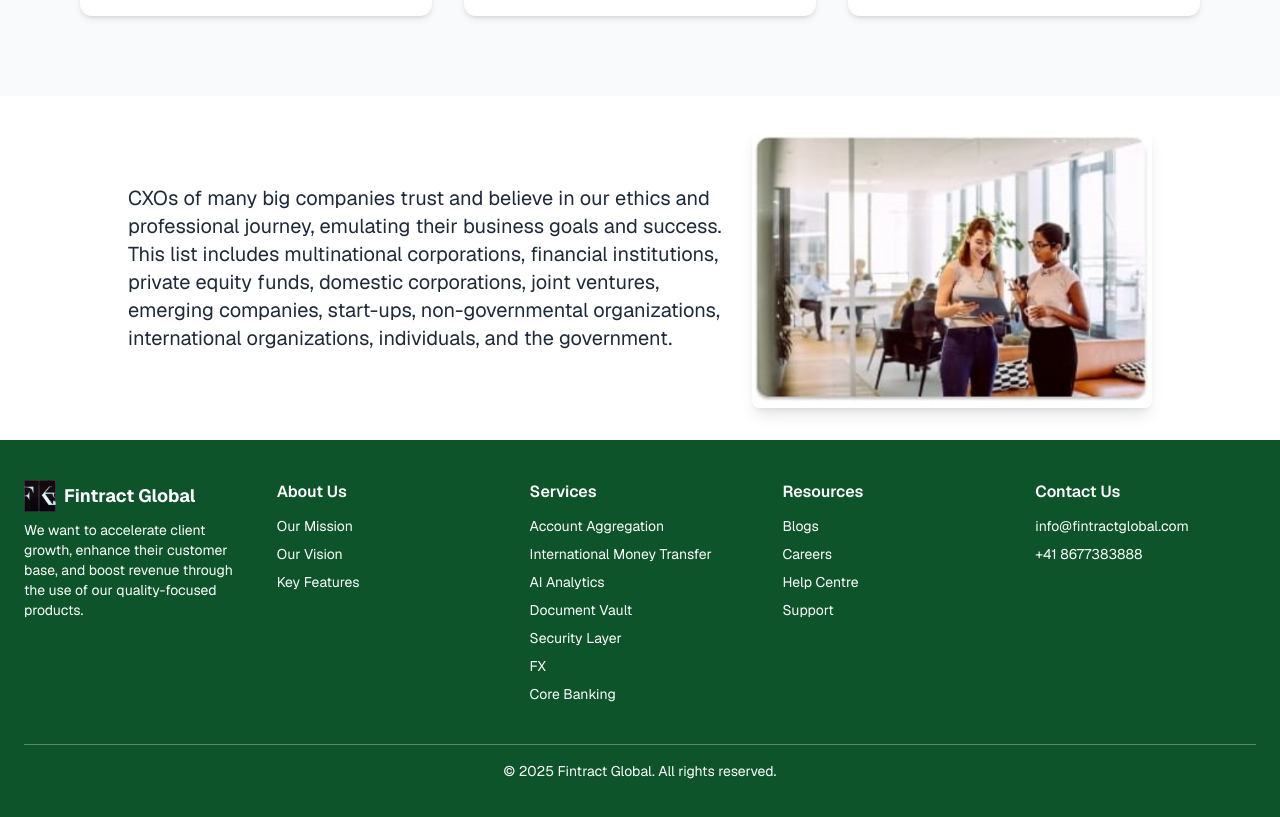
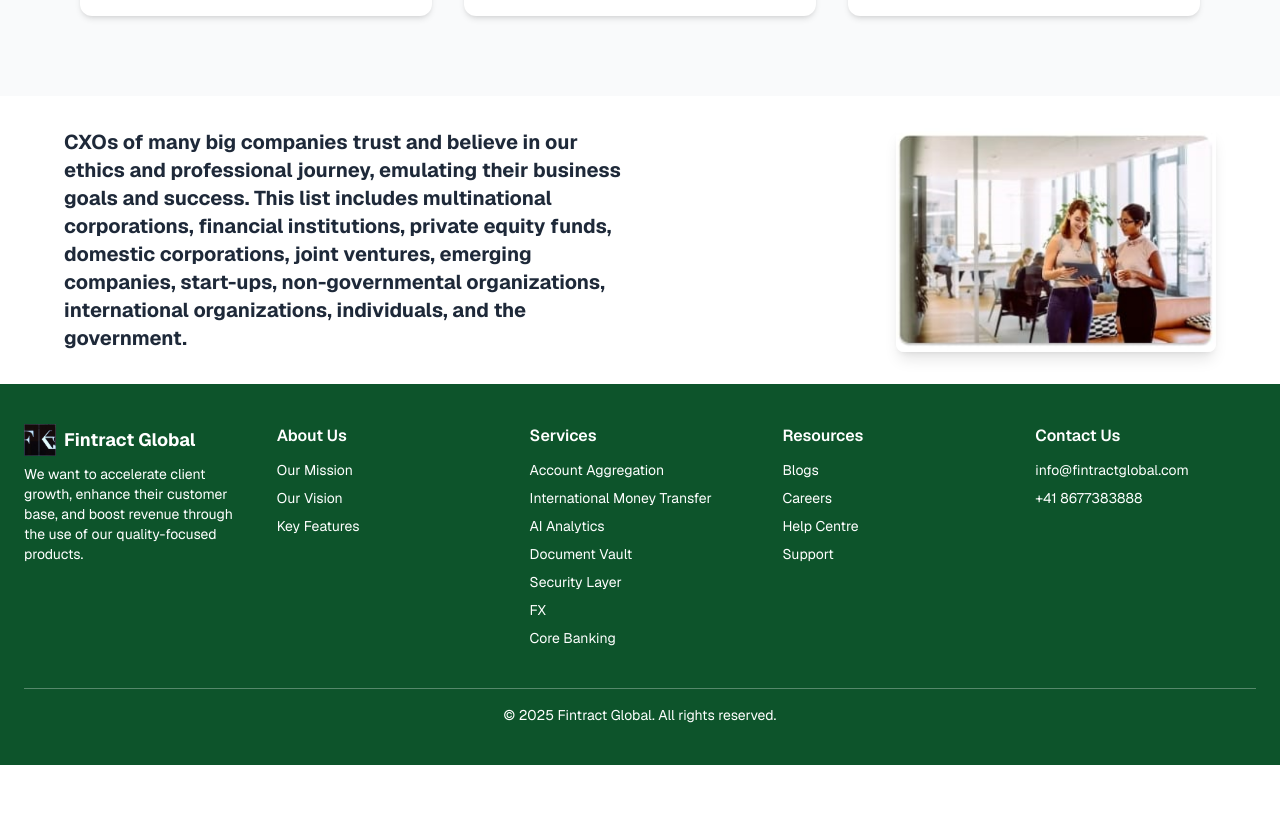
Before and after one commit to harshitagupta29/frontend, a Next.js app: page / in a window 1280 px wide. Shown: the part 2140-2957 px from the top of the page. After the commit the page ends 2905 px from the top, so only its background shows below. Built offline with nearby package versions, Linux system fonts and the light colour scheme.

Commit message:
Updated layout and mission section

```diff
--- a/src/app/page.js
+++ b/src/app/page.js
@@ -167,10 +167,11 @@ export default function Hero() {
 
 
   {/* Text + Image Section */}
-  <section className="w-full px-4 py-8">
-  <div className="max-w-5xl mx-auto flex flex-row items-center gap-4">
-    <div className="flex-1">
-      <p className="text-gray-800 text-xl">
+<section className="w-full px-4 py-8">
+  <div className="max-w-6xl mx-auto flex flex-col md:flex-row items-center gap-4 text-left">
+    {/* Text */}
+    <div className="w-full md:w-1/2">
+      <p className="text-gray-800 text-base sm:text-xl font-bold mb-0">
         CXOs of many big companies trust and believe in our ethics and professional journey,
         emulating their business goals and success. This list includes multinational corporations,
         financial institutions, private equity funds, domestic corporations, joint ventures,
@@ -178,19 +179,18 @@ export default function Hero() {
         individuals, and the government.
       </p>
     </div>
-    <div>
+    {/* Image */}
+    <div className="w-full md:w-1/2 flex justify-center md:justify-end">
       <Image
         src="/girl.png"
         alt="Professional Discussion"
-        width={400}
-        height={220}
+        width={320}
+        height={180}
         className="rounded-lg shadow-lg object-cover"
       />
     </div>
   </div>
 </section>
-
-
 
 
      {/* Footer */}
```
